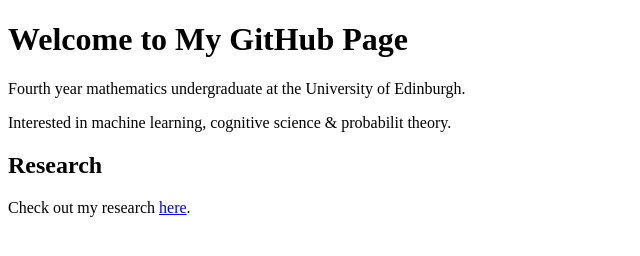
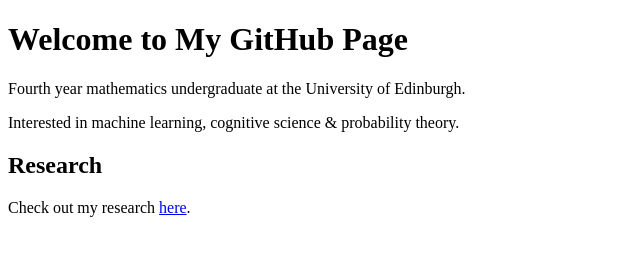
Before and after one commit to RedmondBowcott/redmondbowcott.github.io, a plain HTML site: page index.html in a window 1280 px wide. Shown: the full height of the page, 0-640 px from the left. Drawn offline with Linux system fonts and the light colour scheme.

Commit message:
Update index.html

```diff
--- a/index.html
+++ b/index.html
@@ -6,7 +6,7 @@
 <body>
     <h1>Welcome to My GitHub Page</h1>
     <p>Fourth year mathematics undergraduate at the University of Edinburgh.</p>
-    <p>Interested in machine learning, cognitive science & probabilit theory.</p>
+    <p>Interested in machine learning, cognitive science & probability theory.</p>
 
     <h2>Research</h2>
     <p>Check out my research <a href="research/my-research.pdf">here</a>.</p>
```
